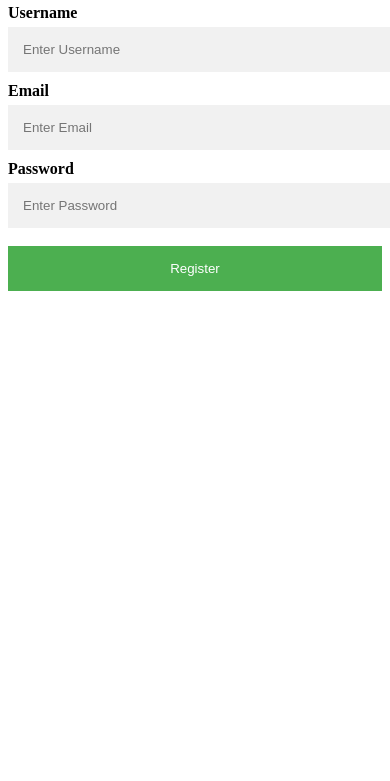
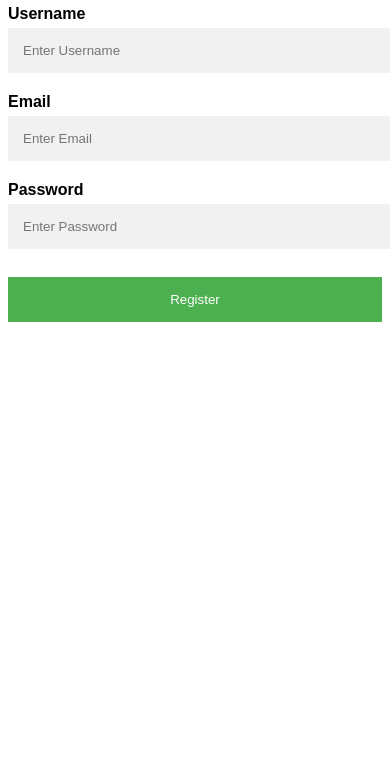
Before and after one commit to cjdillar/register, a plain HTML site: page index.html in a window 390 px wide. Shown: the part 63-844 px from the top of the page. Drawn offline with Linux system fonts and the light colour scheme.

Commit message:
Update index.html

```diff
--- a/index.html
+++ b/index.html
@@ -2,11 +2,17 @@
 <html>
 <head>
     <title>Mock Registration Form</title>
+    <meta name="viewport" content="width=device-width, initial-scale=1">
     <style>
+        body {
+            padding: 10px;
+            font-family: Arial, sans-serif;
+        }
+
         input[type=text], input[type=password] {
             width: 100%;
             padding: 15px;
-            margin: 5px 0 10px 0;
+            margin: 5px 0 20px 0;
             display: inline-block;
             border: none;
             background: #f1f1f1;
@@ -24,6 +30,12 @@
 
         button:hover {
             opacity: 0.8;
+        }
+
+        @media (max-width: 600px) {
+            body {
+                padding: 0;
+            }
         }
     </style>
 </head>
```
